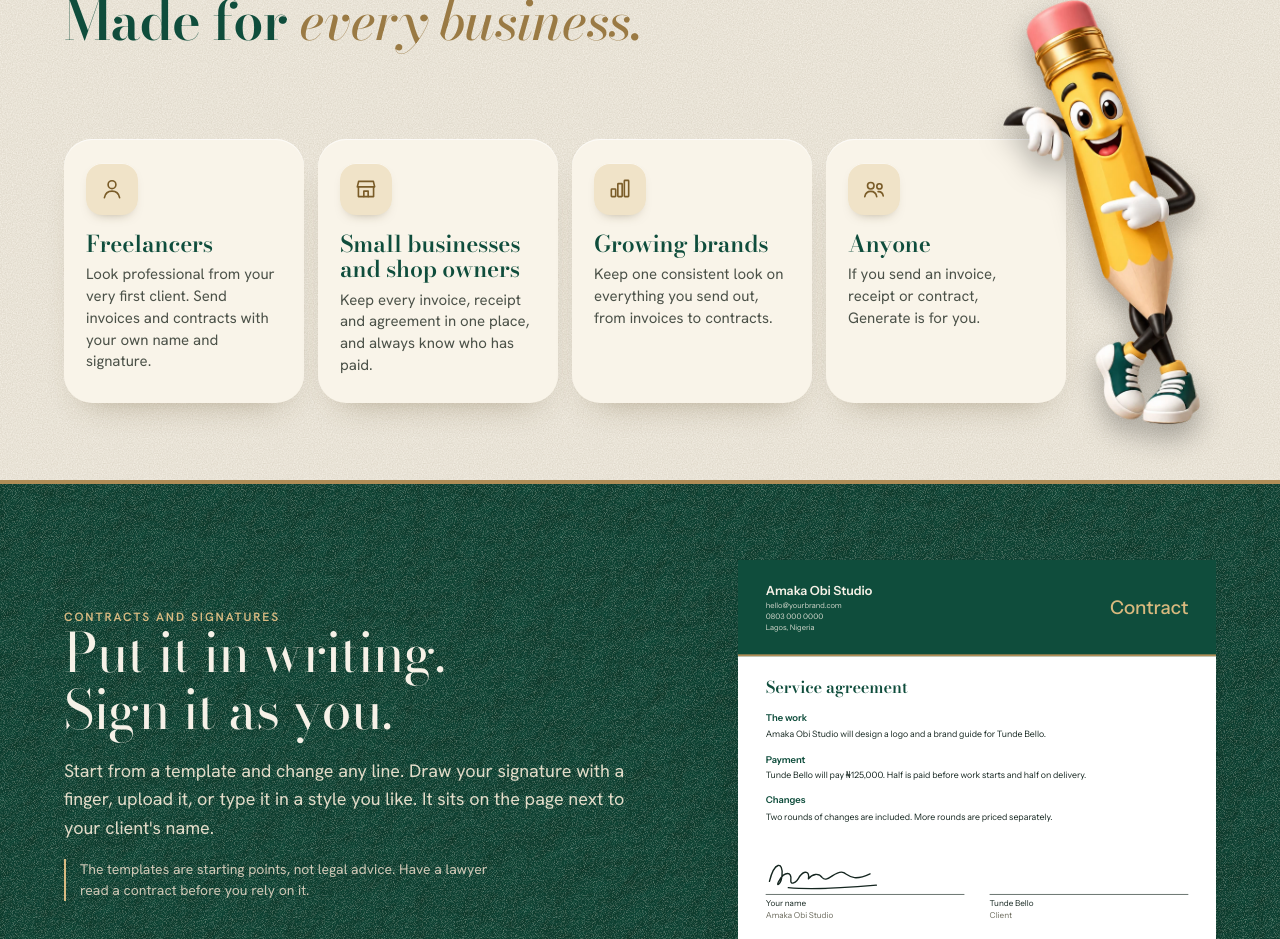
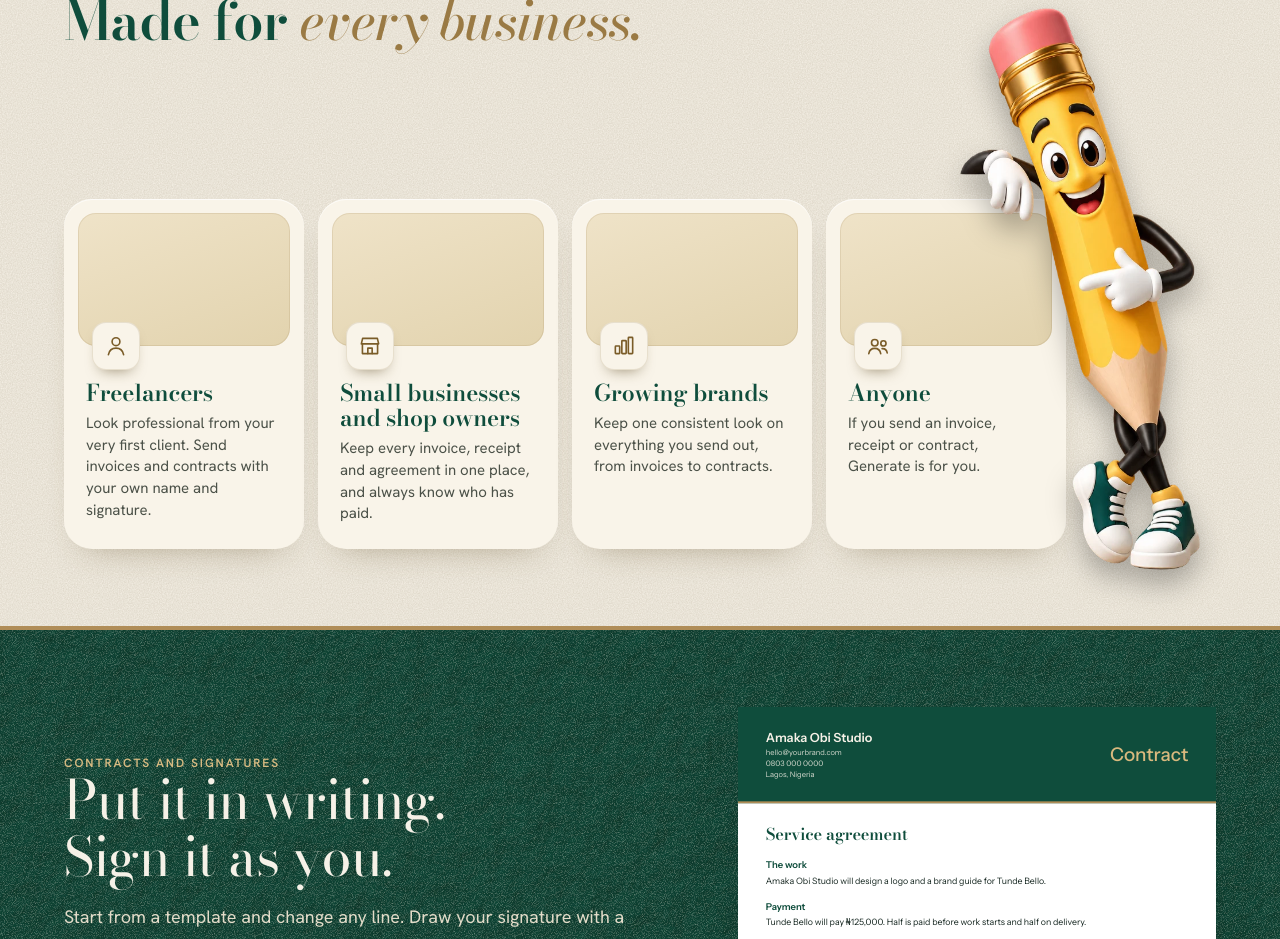
Before and after one commit to Thatfideliagirl/GENERATE, a React (Vite) app: page /#/ in a window 1280 px wide. Shown: the part 2160-3099 px from the top of the page. Built offline with nearby package versions, Linux system fonts and the light colour scheme.

Commit message:
Landing: who is it for frames get picture spaces, equal height, pencil rests on last frame
Co-Authored-By: Claude Sonnet 5.5 <noreply@anthropic.com>
Claude-Session: https://claude.ai/code/session_012wYL95FeHvN21Suxf4B9km

```diff
--- a/src/pages/Landing.tsx
+++ b/src/pages/Landing.tsx
@@ -1,4 +1,4 @@
-import { useMemo, useState } from 'react'
+import { useMemo, useState, type ReactNode } from 'react'
 import { useNavigate } from 'react-router-dom'
 import { BRAND, TRADES, TRADE_ITEMS } from '../lib/constants'
 import type { Style } from '../lib/types'
@@ -39,7 +39,10 @@ const FEATURES = [
 
 const SHOP: Style = { layout: 'classic', font: 'sans', accent: 'emerald', text: '#14251F', paper: 'white' }
 
-const WHO = [
+type Who = { k: string; icon: ReactNode; t: string; d: string; photo?: string }
+
+/** Set photo to a path such as ./images/freelancer.webp and it fills the picture space at the top of the frame. */
+const WHO: Who[] = [
   { k: 'free', icon: <PersonIcon />, t: 'Freelancers', d: 'Look professional from your very first client. Send invoices and contracts with your own name and signature.' },
   { k: 'shop', icon: <ShopIcon />, t: 'Small businesses and shop owners', d: 'Keep every invoice, receipt and agreement in one place, and always know who has paid.' },
   { k: 'growing', icon: <BarsIcon />, t: 'Growing brands', d: 'Keep one consistent look on everything you send out, from invoices to contracts.' },
@@ -173,7 +176,10 @@ export default function Landing() {
           <ul className="lp-frames">
             {WHO.map((w) => (
               <li key={w.k} className={'lp-frame ' + w.k}>
-                <span className="lp-ico">{w.icon}</span>
+                <div className="lp-pic">
+                  {w.photo && <img src={w.photo} width={640} height={400} alt="" loading="lazy" />}
+                  <span className="lp-ico">{w.icon}</span>
+                </div>
                 <h3>{w.t}</h3>
                 <p>{w.d}</p>
                 {w.k === 'anyone' && <img className="lp-pencil" src="./images/pencil.webp" width={418} height={900} alt="" loading="lazy" />}
--- a/src/styles/landing.css
+++ b/src/styles/landing.css
@@ -253,3 +253,16 @@ html{scroll-behavior:smooth}
   .lp-frames{align-items:stretch;margin-top:90px}
   .lp-pencil{height:161%;right:-134px;bottom:-22px}
 }
+
+/* each frame: a picture space on top, the write-up underneath, all the same height */
+.lp-frame{padding:14px 14px 24px;transition:transform .25s ease,box-shadow .25s ease}
+.lp-frame:hover{transform:translateY(-4px);box-shadow:0 26px 40px -22px rgba(90,70,30,.55),inset 0 1px 0 rgba(255,255,255,.7)}
+.lp-pic{position:relative;aspect-ratio:16/10;border-radius:18px;background:linear-gradient(160deg,#EFE3C8,#E2D3AE);box-shadow:inset 0 0 0 1px rgba(122,92,40,.12);margin-bottom:34px}
+.lp-pic>img{display:block;width:100%;height:100%;object-fit:cover;border-radius:18px}
+.lp-ico{position:absolute;left:14px;bottom:-24px;width:48px;height:48px;border-radius:14px;background:#F9F4E9;box-shadow:0 8px 14px -8px rgba(90,70,30,.6),inset 0 0 0 1px rgba(122,92,40,.14);margin:0}
+.lp-frame h3,.lp-frame p{padding-inline:8px}
+.lp-frame h3{margin-top:0}
+@media (prefers-reduced-motion:reduce){.lp-frame{transition:none}.lp-frame:hover{transform:none}}
+@media (min-width:900px){
+  .lp-frames{margin-top:150px}
+}
```
